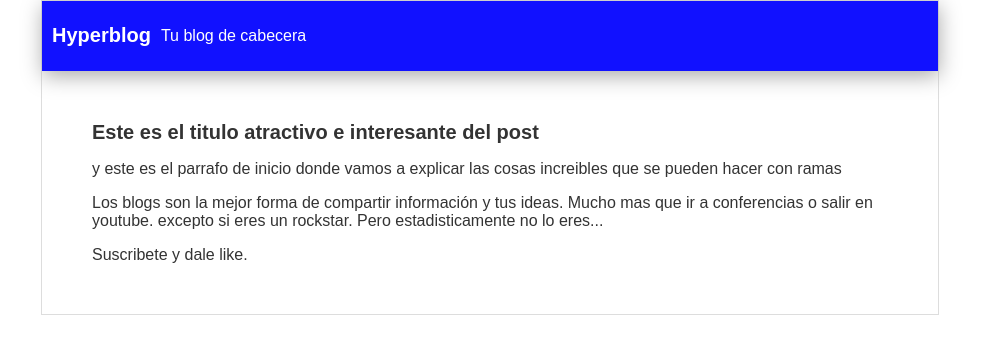
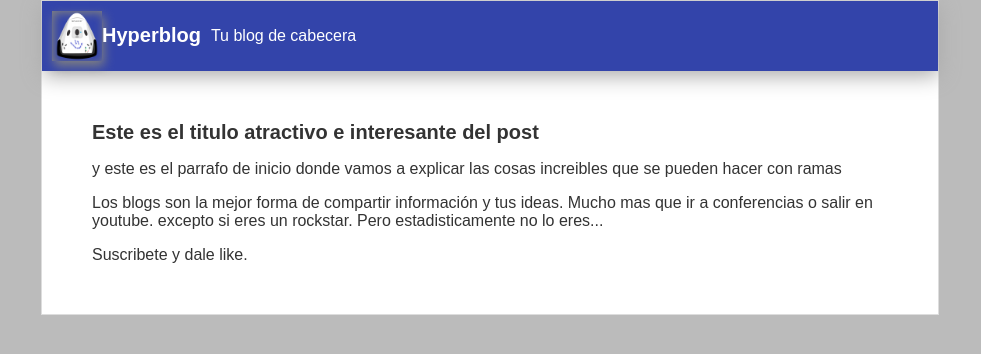
Before and after one commit to jimmyalexander/hyperBl, a website: page src/index.html in a window 1280 px wide. Shown: the whole page, without its empty margins (150-1131 px from the left). Drawn offline with Linux system fonts and the light colour scheme.

Commit message:
Color de fondo logo nuevo y mejor color de header

```diff
--- a/src/css/estilos.css
+++ b/src/css/estilos.css
@@ -4,13 +4,15 @@ body{
   font-family: "Arial ";
   font-size: 16px;
   margin: 0;
-  padding: 0
+  padding: 0;
+  background-color: #bbb;
 }
 #container{
   width: 70%;
   text-align:left;
   border: 1px solid #DDD;
   margin: 0 auto;
+  background-color: white;
 }
 
 #container h1{
@@ -22,12 +24,18 @@ body{
 }
 
 #cabecera{
-  background-color: #1111ff;
+  background-color: #3344aa;
   color: white;
   display: flex;
   padding: 10px;
   box-shadow: 1px 5px 20px #aaa;
 }
+#cabecera #logo{
+  width: 50px;
+  height: 50px;
+  box-shadow: 2px 5px 10px gray,
+              inset 2px 2px 10px gray;
+}
 #cabecera p{
   padding-left: 10px;
 }
--- a/src/index.html
+++ b/src/index.html
@@ -10,6 +10,7 @@
 <body>
   <div id="container">
     <div id="cabecera">
+      <img id='logo' src="./imagenes/dragon.webp" alt="" srcset="">
       <h1>Hyperblog</h1> <p>Tu blog de cabecera</p>
     </div>
     <div id="post">
```
